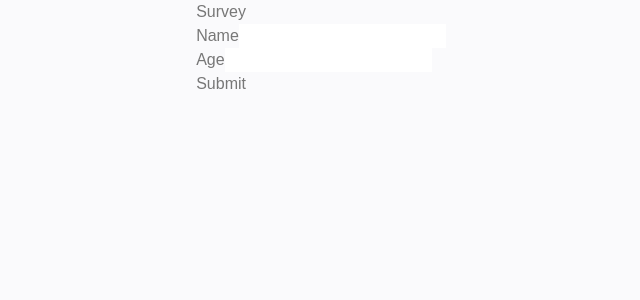
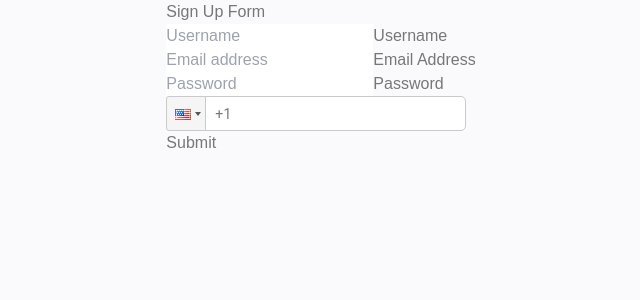
Before and after one commit to bilal1718/AI_Interviewer, a React (Vite) app: page / in a window 1280 px wide. Shown: the top 300 px of the page, without its empty margins (319-959 px from the left). Built offline with nearby package versions, Linux system fonts and the light colour scheme.

Commit message:
Apply routing

```diff
--- a/src/App.jsx
+++ b/src/App.jsx
@@ -1,16 +1,23 @@
 import './App.css'
+import { BrowserRouter, Routes, Route } from 'react-router-dom'
 import Chat_Bot from './components/Chat_Bot'
 import SignUp from './components/SignUp'
 import Questions from './components/Questions'
+import { useState } from 'react'
 
 
 function App() {
+  const [chatHistory,setChatHistory]=useState([]);
   return(
-    <>
-    <Questions />
-     {/* <Chat_Bot /> */}
-    {/* <SignUp /> */}
-    </>
+    <BrowserRouter>
+    <Routes>
+      <Route path='/' element={<SignUp />} />
+      <Route path='/questions' element={<Questions
+       chatHistory={chatHistory} setChatHistory={setChatHistory} />} />
+      <Route path='/chatbot' element={<Chat_Bot
+      chatHistory={chatHistory} setChatHistory={setChatHistory} />} />
+    </Routes>
+    </BrowserRouter>
   )
 }
 
```
